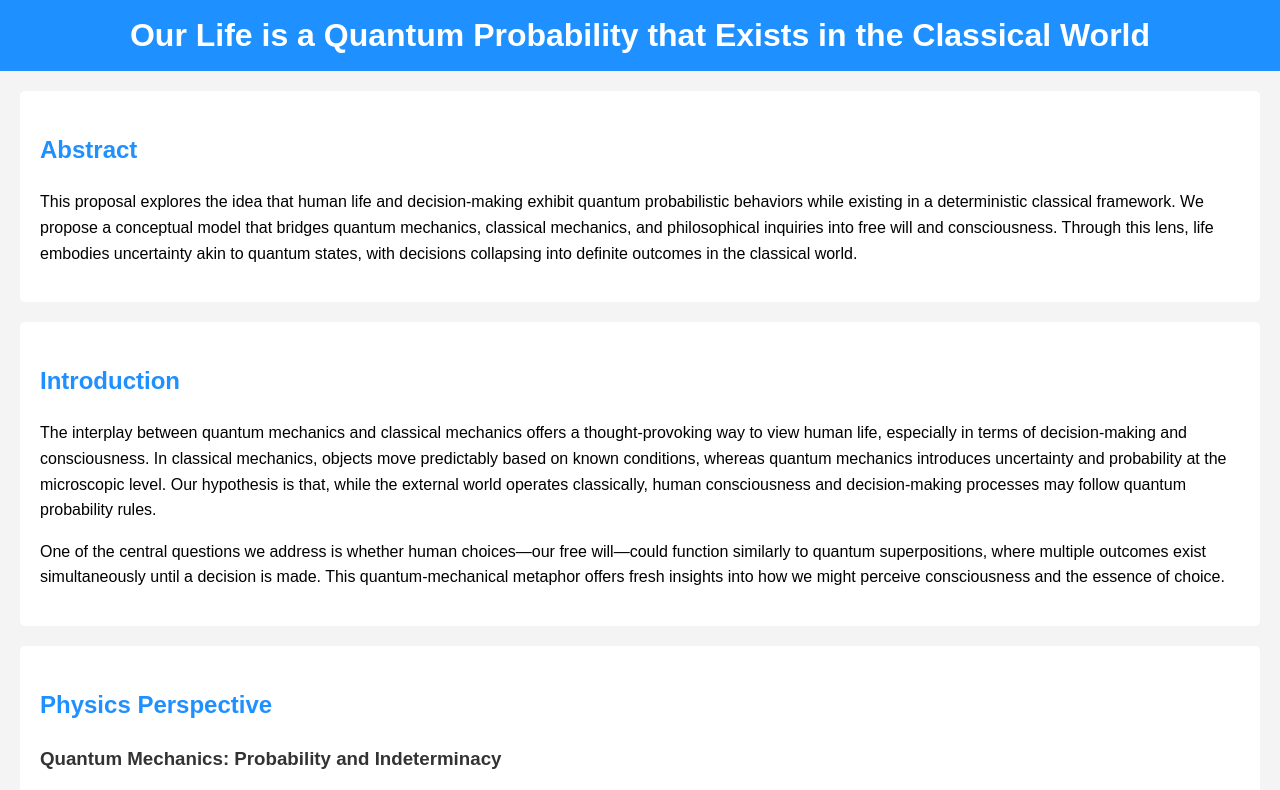
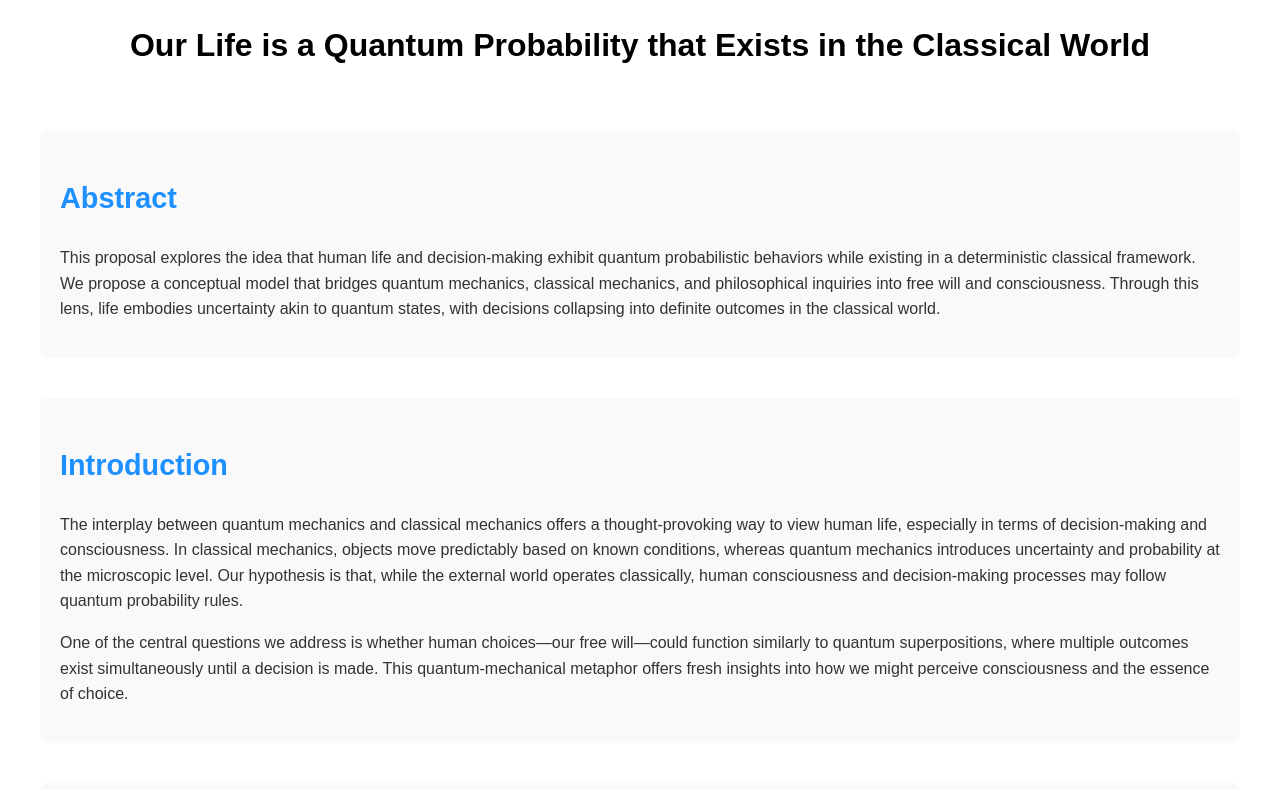
Before and after one commit to Krutik-Vanjara/My-thought-, a plain HTML site: page index.html in a window 1280 px wide. Shown: the top 790 px of the page. Drawn offline with Linux system fonts and the light colour scheme.

Commit message:
Update style.css

```diff
--- a/style.css
+++ b/style.css
@@ -1,49 +1,54 @@
 body {
     font-family: Arial, sans-serif;
+    color: #000;
+    background-color: #fff;
     line-height: 1.6;
     margin: 0;
     padding: 0;
-    background-color: #f4f4f4;
 }
 
 header {
-    background: #1e90ff;
-    color: white;
-    padding: 10px 0;
     text-align: center;
+    padding: 20px 0;
 }
 
 header h1 {
+    font-size: 2em;
     margin: 0;
-}
-
-header p {
-    margin: 5px;
+    color: #000;
 }
 
 section {
-    margin: 20px;
+    margin: 40px;
     padding: 20px;
-    background-color: white;
-    border-radius: 5px;
+    background-color: #f9f9f9;
+    border-radius: 8px;
 }
 
 section h2 {
-    color: #1e90ff;  /* Dark sky blue color */
+    font-size: 1.8em;
+    color: #1e90ff; /* Dark sky blue color */
 }
 
 h3 {
+    font-size: 1.4em;
+    color: #000;
+}
+
+p {
+    font-size: 1em;
     color: #333;
 }
 
 footer {
-    margin: 20px;
+    margin: 40px;
     padding: 20px;
-    background-color: white;
-    border-radius: 5px;
+    background-color: #f9f9f9;
+    border-radius: 8px;
 }
 
 footer h2 {
+    font-size: 1.8em;
     color: #1e90ff; /* Dark sky blue color */
 }
 
@@ -53,5 +58,7 @@ footer ul {
 }
 
 footer ul li {
+    font-size: 1em;
+    color: #333;
     margin-bottom: 10px;
 }
```
